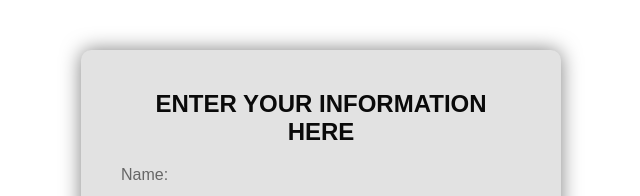
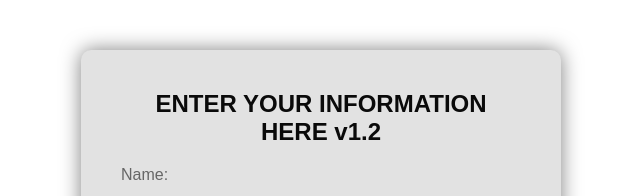
Before and after one commit to maxacode/Fyre-Scan, a plain HTML site: page FrontendCode/index.html in a window 1280 px wide. Shown: the top 196 px of the page, without its empty margins (319-959 px from the left). Drawn offline with Linux system fonts and the light colour scheme.

Commit message:
Update index.html
added version 1.2

```diff
--- a/FrontendCode/index.html
+++ b/FrontendCode/index.html
@@ -65,7 +65,7 @@
 
     <form action="#" method="POST" id="userInfoForm">
         <!-- Form to collect user information -->
-        <legend style="text-align: center; font-weight: bold; font-family: Arial, sans-serif;">ENTER YOUR INFORMATION HERE</legend>
+        <legend style="text-align: center; font-weight: bold; font-family: Arial, sans-serif;">ENTER YOUR INFORMATION HERE v1.2</legend>
         <!-- Input fields for name, email, contact number, internal IP range, and exception IPs -->
         <label for="name">Name:</label><br>
         <input type="text" id="nameInput" name="name" placeholder="Enter your name" required><br><br>
```
